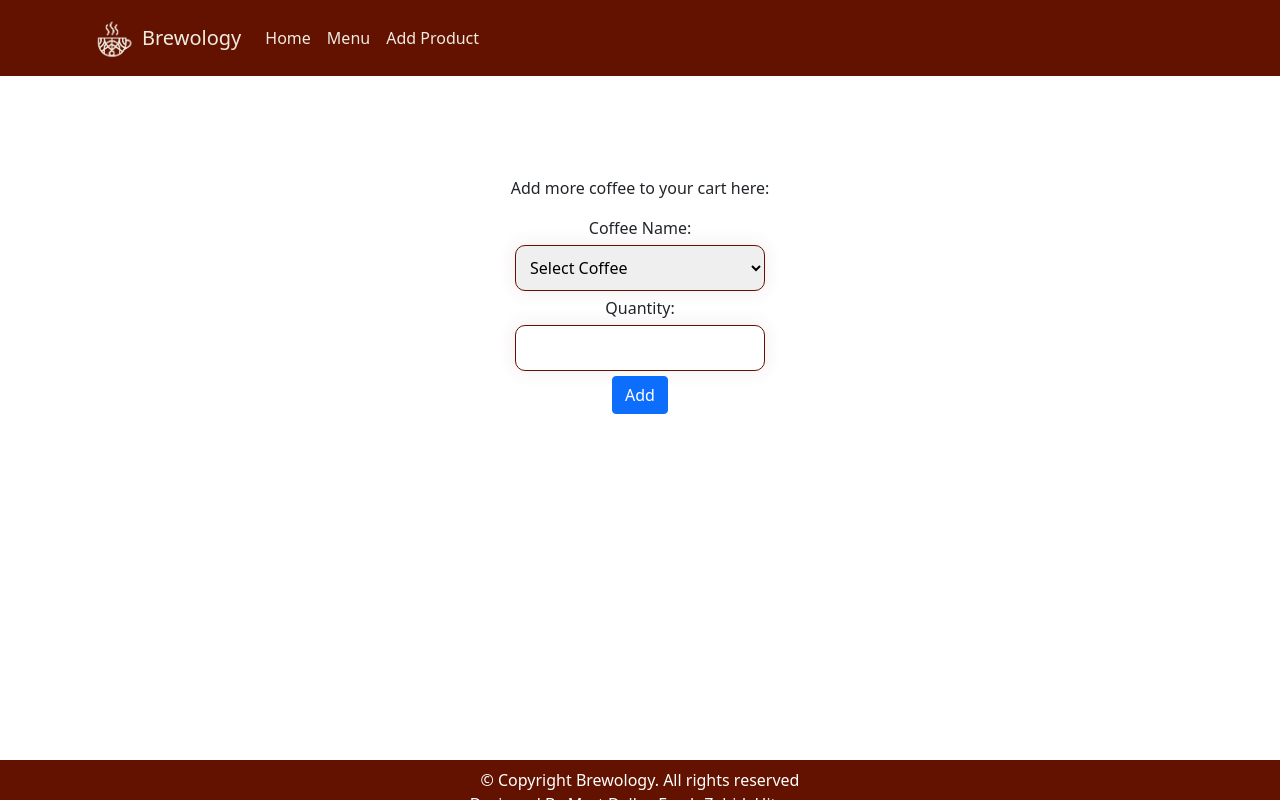
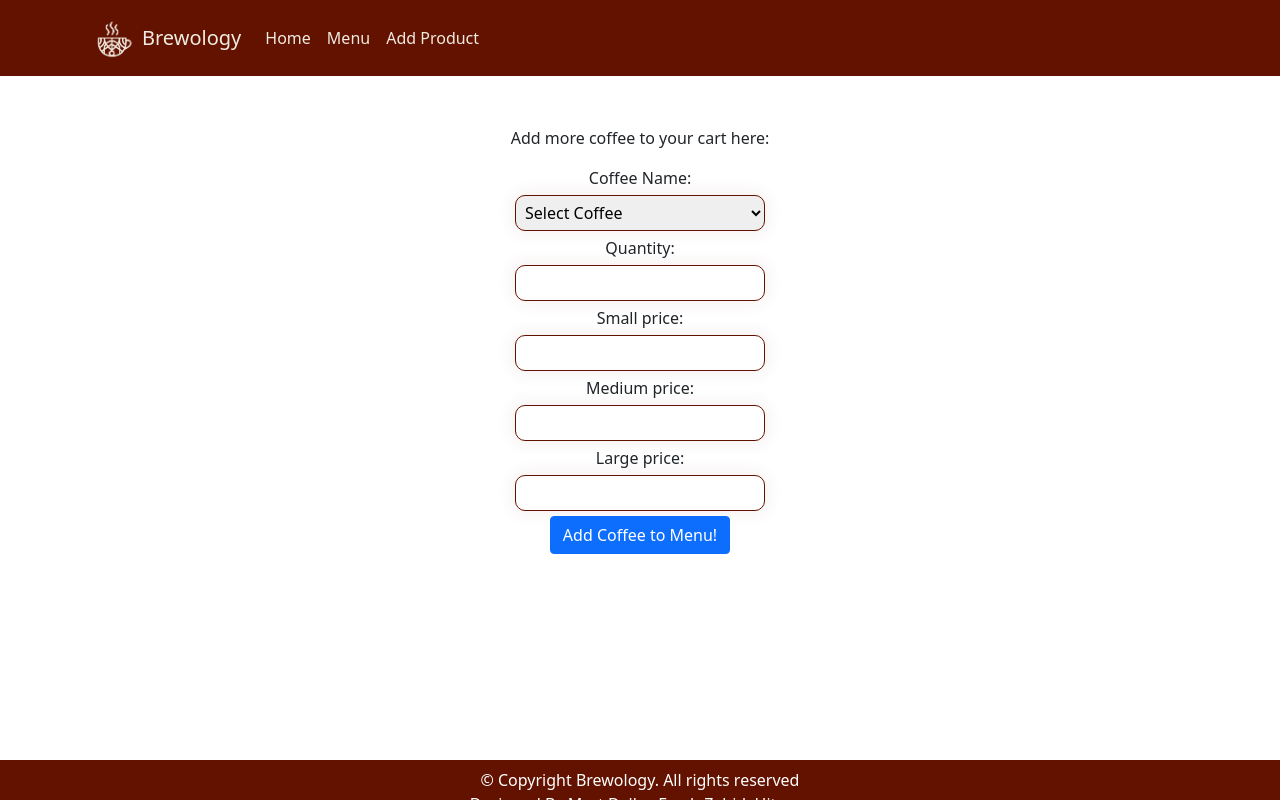
Before and after one commit to omnivera/Cs391-Brewology, a React (Create React App) app: page /addproduct in a window 1280 px wide. Built offline with nearby package versions, Linux system fonts and the light colour scheme; no server answers.

Commit message:
Added more elements to form, fixed small error

```diff
--- a/src/App.css
+++ b/src/App.css
@@ -157,16 +157,15 @@ padding: 1vh;
   -webkit-box-shadow: inset 0 0 6px rgba(0,0,0,0.3);
 }
 .add-coffee-form{
-padding-top: 100px
+padding-top: 50px
 }
 
 .add-form-format{
-  padding:10px;
   border: 1px solid #631200;
   border-radius: 10px;
   box-shadow:0 0 15px 4px rgba(122, 9, 9, 0.06);
   margin:5px 0;
-  padding:10px;
+  padding:5px;
   width:250px;
 
 }
--- a/src/pages/addproduct.js
+++ b/src/pages/addproduct.js
@@ -83,7 +83,25 @@ class Menu extends Component {
                         <input type="text" className="add-form-format" name="quantity" onChange={this.handleChange} />
                     </label>
                     <br></br>
-                    <Button type="submit" onClick={this.handleAdd}>Add</Button>
+                    <label>
+                        Small price:
+                        <br></br>
+                        <input type="text" className="add-form-format" name="quantity" onChange={this.handleChange} />
+                    </label>
+                    <br></br>
+                    <label>
+                        Medium price:
+                        <br></br>
+                        <input type="text" className="add-form-format" name="quantity" onChange={this.handleChange} />
+                    </label>
+                    <br></br>
+                    <label>
+                        Large price:
+                        <br></br>
+                        <input type="text" className="add-form-format" name="quantity" onChange={this.handleChange} />
+                    </label>
+                    <br></br>
+                    <Button type="submit" onClick={this.handleAdd}>Add Coffee to Menu!</Button>
                 </form>
             </div>
         );
```
Also changed, not shown: src/components/addcoffeeform.js (+50 -0 lines), src/data.json (+16 -0 lines).
